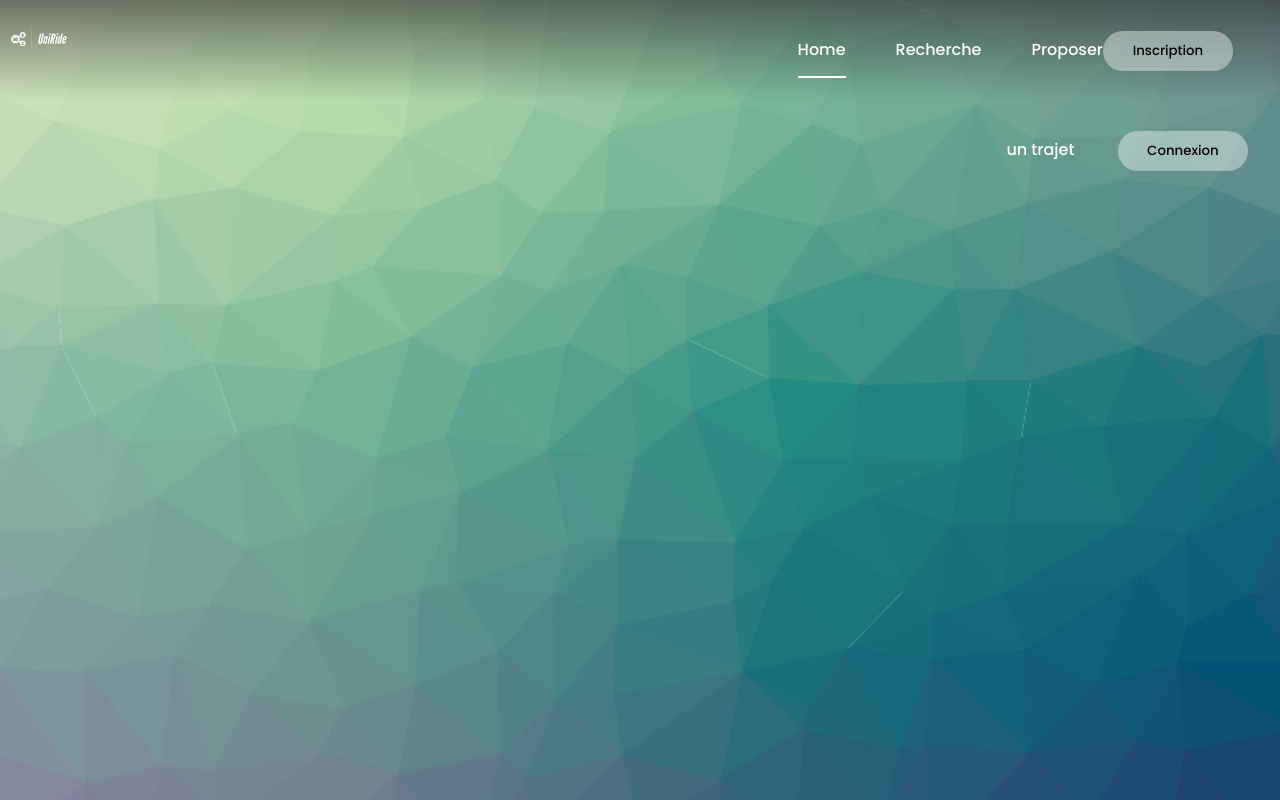
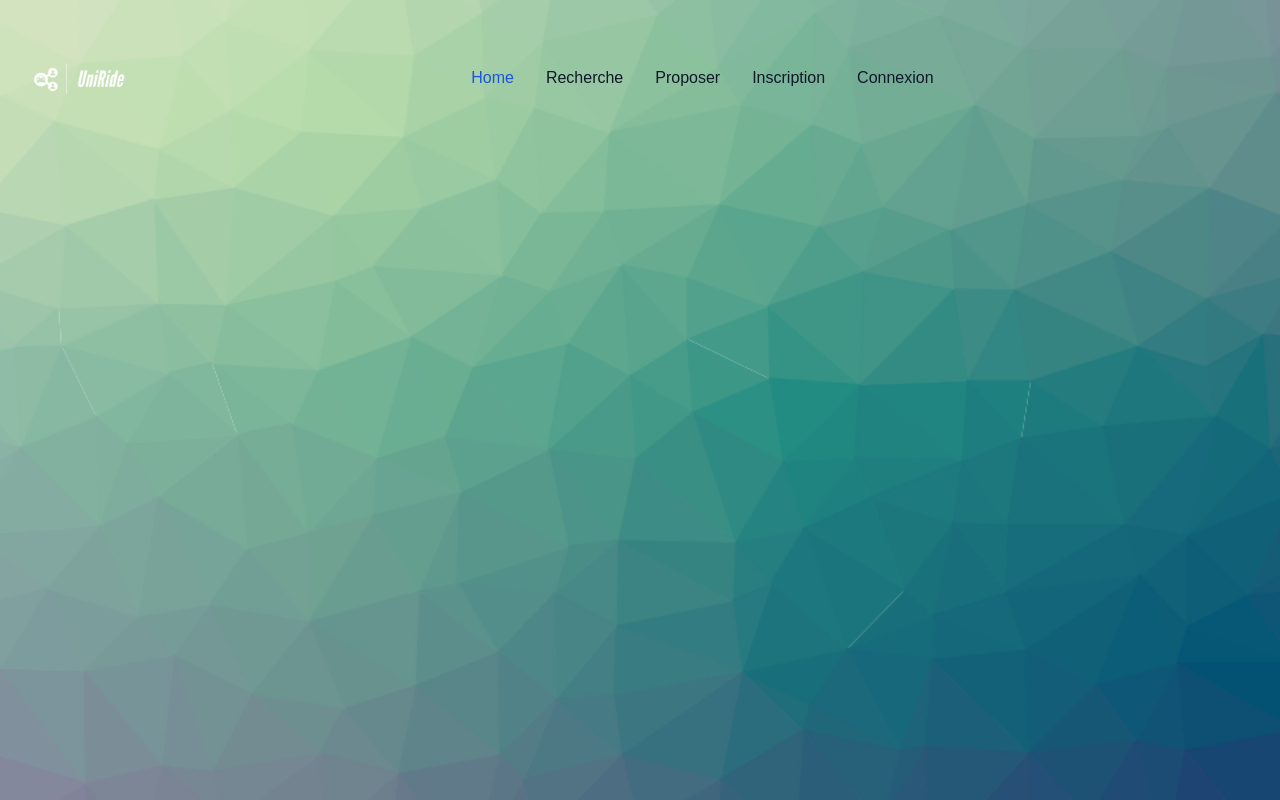
Before and after one commit to nayren23/UniRide-SApp, an Angular app in the folder UniRide/: page / in a window 1280 px wide. Built offline with nearby package versions, Linux system fonts and the light colour scheme.

Commit message:
fix: navbar with tailwind

```diff
--- a/UniRide/package.json
+++ b/UniRide/package.json
@@ -18,8 +18,8 @@
     "@angular/platform-browser": "^16.2.0",
     "@angular/platform-browser-dynamic": "^16.2.0",
     "@angular/router": "^16.2.0",
+    "flowbite": "^2.1.1",
     "rxjs": "~7.8.0",
-    "tailwindcss": "^3.3.5",
     "tslib": "^2.3.0",
     "zone.js": "~0.13.0"
   },
@@ -34,6 +34,7 @@
     "karma-coverage": "~2.2.0",
     "karma-jasmine": "~5.1.0",
     "karma-jasmine-html-reporter": "~2.1.0",
+    "tailwindcss": "^3.3.5",
     "typescript": "~5.1.3"
   }
 }
--- a/UniRide/src/app/app.component.css
+++ b/UniRide/src/app/app.component.css
@@ -1,3 +1,9 @@
+/* You can add global styles to this file, and also import other style files */
+
+@tailwind base;
+@tailwind components;
+@tailwind utilities;
+
 /* POPPINS FONT */
 
 @import url('https://fonts.googleapis.com/css2?family=Poppins:wght@400;500;600;700&display=swap');
--- a/UniRide/src/app/app.component.html
+++ b/UniRide/src/app/app.component.html
@@ -10,22 +10,51 @@
 
 <body>
 
-    <nav class="nav">
-        <div class="nav-logo">
-            <img src="assets/logo.png" id="logo">
-        </div>
-        <div class="nav-menu" id="navMenu">
-            <ul>
-                <li><a href="#" class="link active">Home</a></li>
-                <li><a href="#" class="link">Recherche</a></li>
-                <li><a href="#" class="link">Proposer un trajet</a></li>
-            </ul>
-        </div>
-        <div class="nav-button">
-            <button class="btn white-btn" id="loginBtn" onclick="window.location.href='/registration'">Inscription</button>
-            <button class="btn" id="registerBtn" onclick="window.location.href='/logIn'">Connexion</button>
+
+
+    <nav class=" border-gray-200 dark:bg-gray-900">
+        <div class="max-w-screen-xl flex flex-wrap items-center justify-between mx-auto p-4">
+            <img _ngcontent-ng-c3506017548="" src="assets/logo.png" alt="Flowbite Logo" class="" style="
+    width: 10%;
+">
+
+            <div class="flex items-center md:order-2 space-x-3 md:space-x-0 rtl:space-x-reverse">
+                <button type="button" class="flex text-sm bg-gray-800 rounded-full md:me-0 focus:ring-4 focus:ring-gray-300 dark:focus:ring-gray-600" id="user-menu-button" aria-expanded="false" data-dropdown-toggle="user-dropdown" data-dropdown-placement="bottom">
+          <span class="sr-only">Open user menu</span>
+        </button>
+
+                <button data-collapse-toggle="navbar-user" type="button" class="inline-flex items-center p-2 w-10 h-10 justify-center text-sm text-gray-500 rounded-lg md:hidden hover:bg-gray-100 focus:outline-none focus:ring-2 focus:ring-gray-200 dark:text-gray-400 dark:hover:bg-gray-700 dark:focus:ring-gray-600"
+                    aria-controls="navbar-user" aria-expanded="false">
+          <span class="sr-only">Open main menu</span>
+          <svg class="w-5 h-5" aria-hidden="true" xmlns="http://www.w3.org/2000/svg" fill="none" viewBox="0 0 17 14">
+            <path stroke="currentColor" stroke-linecap="round" stroke-linejoin="round" stroke-width="2"
+              d="M1 1h15M1 7h15M1 13h15" />
+          </svg>
+        </button>
+            </div>
+            <div class="items-center justify-between hidden w-full md:flex md:w-auto md:order-1" id="navbar-user">
+                <ul class="flex flex-col font-medium p-4 md:p-0 mt-4 border border-gray-100 rounded-lg  md:space-x-8 rtl:space-x-reverse md:flex-row md:mt-0 md:border-0  dark:bg-gray-800 md:dark:bg-gray-900 dark:border-gray-700">
+                    <li>
+                        <a href="#" class="block py-2 px-3 text-white bg-blue-700 rounded md:bg-transparent md:text-blue-700 md:p-0 md:dark:text-blue-500" aria-current="page">Home</a>
+                    </li>
+                    <li>
+                        <a href="#" class="block py-2 px-3 text-gray-900 rounded hover:bg-gray-100 md:hover:bg-transparent md:hover:text-blue-700 md:p-0 dark:text-white md:dark:hover:text-blue-500 dark:hover:bg-gray-700 dark:hover:text-white md:dark:hover:bg-transparent dark:border-gray-700">Recherche</a>
+                    </li>
+                    <li>
+                        <a href="#" class="block py-2 px-3 text-gray-900 rounded hover:bg-gray-100 md:hover:bg-transparent md:hover:text-blue-700 md:p-0 dark:text-white md:dark:hover:text-blue-500 dark:hover:bg-gray-700 dark:hover:text-white md:dark:hover:bg-transparent dark:border-gray-700">Proposer</a>
+                    </li>
+                    <li>
+                        <a href="/registration" class="block py-2 px-3 text-gray-900 rounded hover:bg-gray-100 md:hover:bg-transparent md:hover:text-blue-700 md:p-0 dark:text-white md:dark:hover:text-blue-500 dark:hover:bg-gray-700 dark:hover:text-white md:dark:hover:bg-transparent dark:border-gray-700">Inscription</a>
+                    </li>
+                    <li>
+                        <a href="/login" class="block py-2 px-3 text-gray-900 rounded hover:bg-gray-100 md:hover:bg-transparent md:hover:text-blue-700 md:p-0 dark:text-white md:dark:hover:text-blue-500 dark:hover:bg-gray-700 dark:hover:text-white md:dark:hover:bg-transparent dark:border-gray-700">Connexion</a>
+                    </li>
+                </ul>
+            </div>
         </div>
     </nav>
+
+
 
 
     <router-outlet></router-outlet>
--- a/UniRide/src/app/app.component.ts
+++ b/UniRide/src/app/app.component.ts
@@ -1,5 +1,6 @@
-import { Component,OnInit } from '@angular/core';
-
+import { Component } from '@angular/core';
+import { OnInit } from '@angular/core';
+import { initFlowbite } from 'flowbite';
 
 @Component({
   selector: 'app-root',
@@ -13,6 +14,7 @@ export class AppComponent implements OnInit{
   constructor() { }
 
   ngOnInit(): void {
+    initFlowbite();
 
 
 }
--- a/UniRide/src/app/log-in/log-in.component.css
+++ b/UniRide/src/app/log-in/log-in.component.css
@@ -1,3 +1,6 @@
+@tailwind base;
+@tailwind components;
+@tailwind utilities;
 @import url('https://fonts.googleapis.com/css2?family=Poppins:wght@500&display=swap');
 * {
     margin: 0;
--- a/UniRide/src/app/registration/registration.component.css
+++ b/UniRide/src/app/registration/registration.component.css
@@ -1,3 +1,6 @@
+@tailwind base;
+@tailwind components;
+@tailwind utilities;
 #inscriptionDiv {
     text-align: center;
     width: 100%;
--- a/UniRide/src/styles.css
+++ b/UniRide/src/styles.css
@@ -1,9 +1,9 @@
+/* You can add global styles to this file, and also import other style files */
+
+@tailwind base;
+@tailwind components;
+@tailwind utilities;
 body {
-    width: 100%;
-    height: auto;
-    margin: 0;
-    padding-top: 100px;
-    overflow-x: hidden;
     /* Masquer la barre de défilement horizontale */
     background: url("assets/background.png");
     background-size: cover;
--- /dev/null
+++ b/UniRide/tailwind.config.js
@@ -0,0 +1,13 @@
+/** @type {import('tailwindcss').Config} */
+module.exports = {
+    content: [
+        "./src/**/*.{html,ts}",
+        "./node_modules/flowbite/**/*.js" // add this line
+    ],
+    theme: {
+        extend: {},
+    },
+    plugins: [
+        require('flowbite/plugin')
+    ],
+}
```
Also changed, not shown: UniRide/src/assets/logo.svg (added), 1 other file (tests, documents, lock files or other folders).
